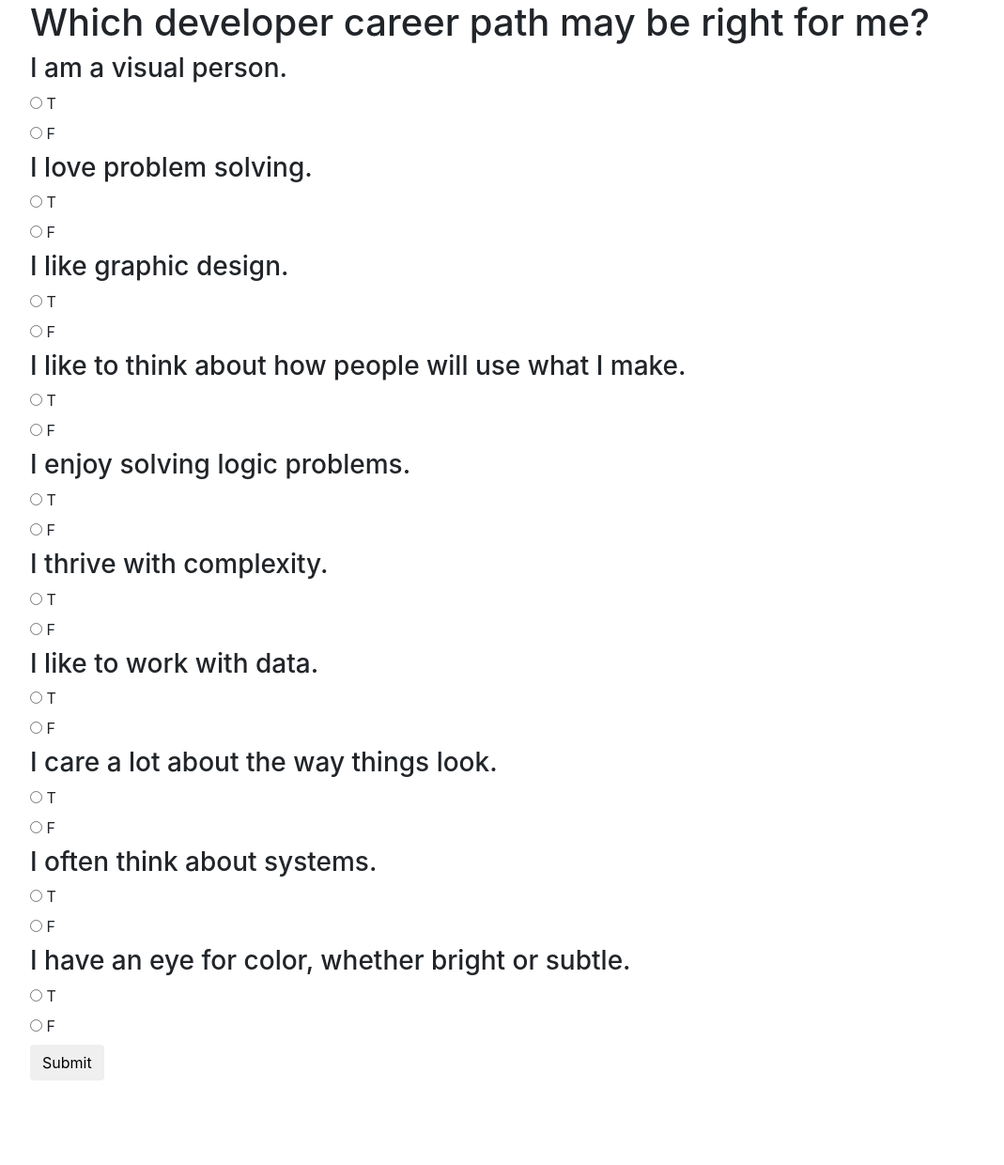
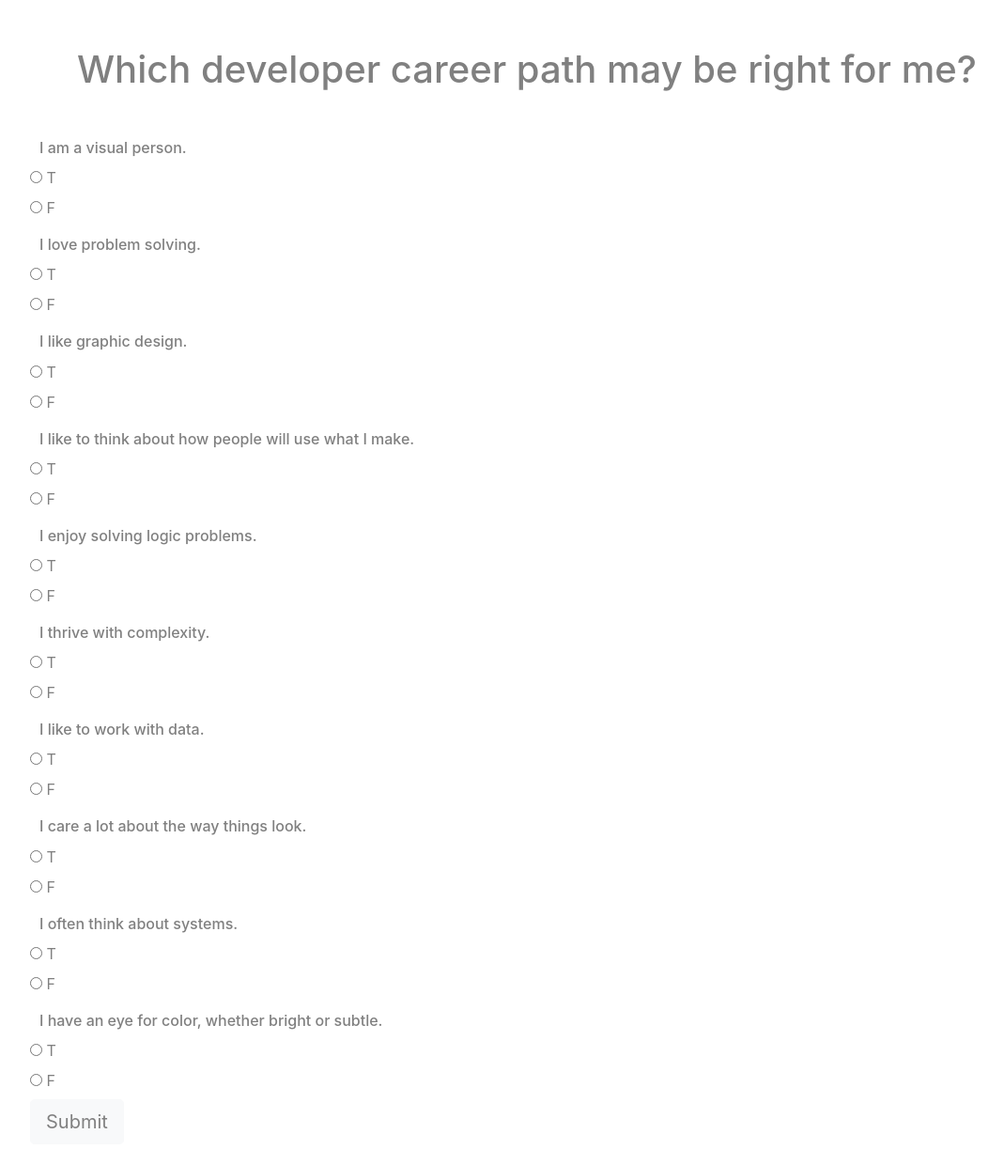
Before and after one commit to MichaelMeow/dev_career-survey, a plain HTML site: page index.html in a window 1280 px wide. Shown: the whole page at 94% size, without its empty margins (53-1122 px from the left). Before the commit the page ends 1150 px from the top, so only its background shows below. Drawn offline with Linux system fonts and the light colour scheme.

Commit message:
add initial styling

```diff
--- a/css/styles.css
+++ b/css/styles.css
@@ -5,3 +5,26 @@
 #hidden-f, #hidden-b, #hidden-s, #lang-survey, #lang-answer, #c, #java, #php, #ruby, #plural {
   display: none;
 }
+
+h1{
+  margin: 50px;
+}
+
+h3{
+  font-size: 1em;
+  margin: 10px;
+}
+
+body{
+  color: grey;
+}
+
+.btn-light {
+  color: grey;
+
+}
+
+.btn-light:hover {
+  color: grey;
+
+}
--- a/index.html
+++ b/index.html
@@ -14,6 +14,7 @@
     <h1>Which developer career path may be right for me?</h1>
 
     <form id="tf">
+
       <h3>I am a visual person.</h3>
       <div class="radio">
         <label>
@@ -145,17 +146,19 @@
         </label>
       </div>
 
+
 <!-- submit button, hide after submitted -->
-      <button type="submit" class="btn" id="tf-btn">Submit</button>
+      <button type="submit" class="btn btn-light btn-lg" id="tf-btn">Submit</button>
+
 </form>
       <!-- Next section will be hidden -->
       <p id="hidden-f">You may want to consider Front-End Development, where the user interaction with a product is paramount.  If you choose Front-End, you will be working with HTML, CSS, and Javascript, as well as helpful Front-End frameworks, which are constantly changing and improving.</p>
       <p id="hidden-b">You may want to consider Back-End Development, where the business logic systems are built.  For Back-End, you may want to continue the survey to see which programming languages may be a good fit for you to start with.</p>
-      <p id="hidden-s">You may want to consider becoming a Full-Stack Developer, who learns both the Back-End--where the business logic systems are built--and Front-End--where the user interaction with a product is paramount.  Many developers start out in one or the other and expand their knowledge in their career.  For Front-End, you will be working with HTML, CSS, and Javascript, as well as helpful Front-End frameworks, which are constantly changing and improving.  For Back-End, you may want to continue the survey to see which programming languages may be a good fit for you to start with.</p>
+      <p id="hidden-s">You may want to consider becoming a Full-Stack Developer, who learns both the Back-End--where the business logic systems are built--and Front-End--where the user interaction with a product is paramount.  Many developers start out in one or the other and expand their knowledge in their career.  For Front-End, you will be working with HTML, CSS, and Javascript, as well as helpful Front-End frameworks, which are constantly changing and improving.  For Back-End, you may want to continue the survey to see which programming languages may be a good fit for you to start with.</p><br>
 
       <!-- next section is about specific languages, which comes up only if Back-End or Full-Stack was returned above -->
       <form id="lang-survey">
-
+        <p><em>Please check all that apply.</em></p>
         <h3>What type of company would you like to work in?</h3>
         <input type="checkbox" value="c java">
         Large - business software<br>
@@ -185,7 +188,7 @@
         High performance processing<br>
 
         <!-- submit button, hide after submitted -->
-        <button type="submit" class="btn" id="lang-btn">Submit</button>
+        <button type="submit" class="btn btn-light btn-lg" id="lang-btn">Submit</button>
 
       </form>
 
--- a/js/scripts.js
+++ b/js/scripts.js
@@ -1,4 +1,8 @@
 $(document).ready(function(){
+
+
+
+
   $("#tf").submit(function(event) {
     event.preventDefault();
     $("#tf-btn").hide();
```
